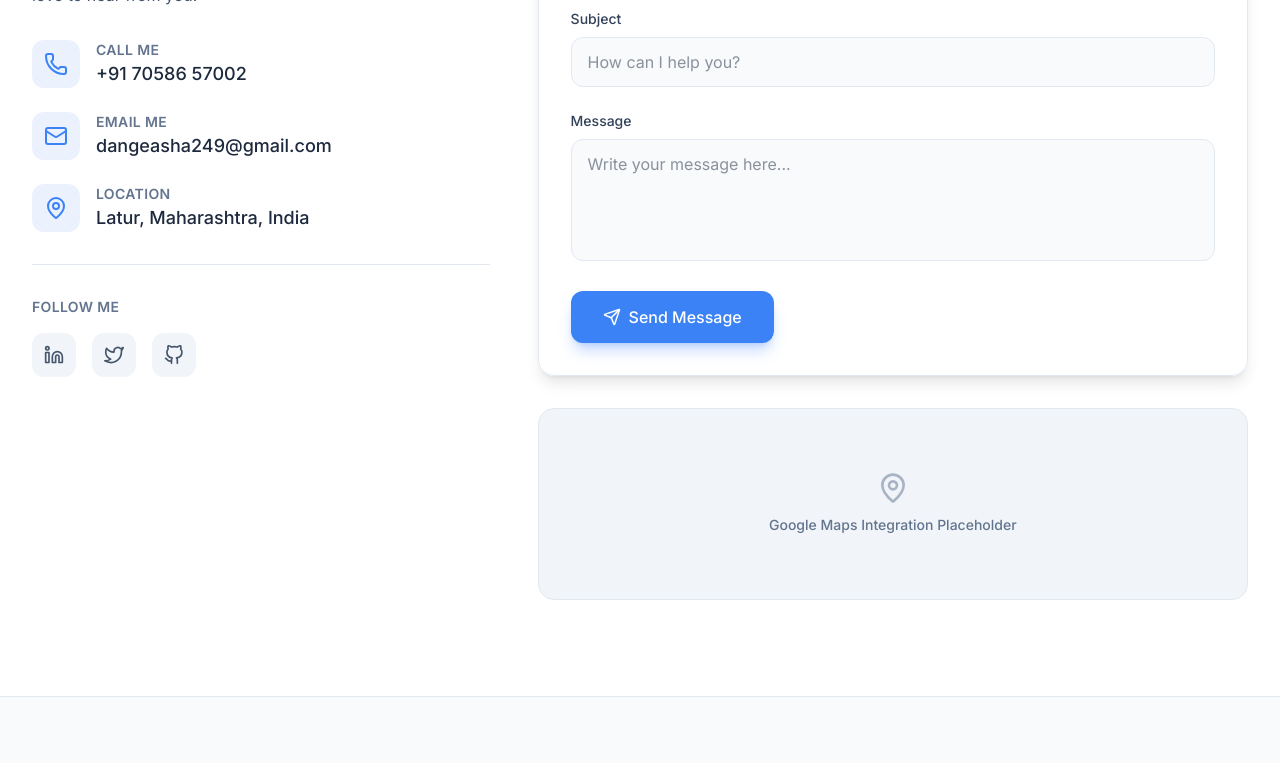
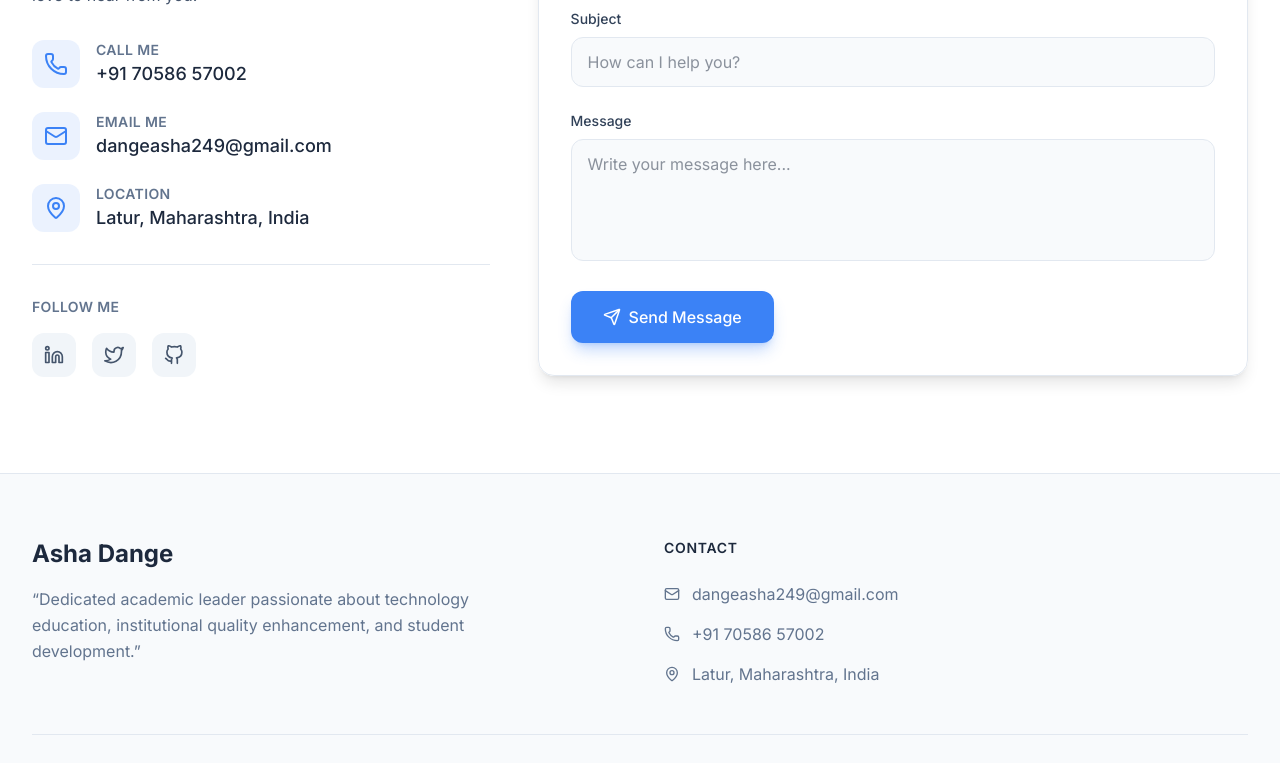
Before and after one commit to balaji3245/Asha-Dange-portfolio, a React (Vite) app: page / in a window 1280 px wide. Shown: the part 7193-7956 px from the top of the page. Built offline with nearby package versions, Linux system fonts and the light colour scheme.

Commit message:
remove: Google Maps placeholder from contact section

```diff
--- a/src/components/sections/Contact.jsx
+++ b/src/components/sections/Contact.jsx
@@ -145,13 +145,6 @@ export default function Contact() {
               </form>
             </div>
 
-            {/* Map Placeholder */}
-            <div className="w-full h-48 rounded-2xl bg-slate-100 dark:bg-white/5 border border-slate-200 dark:border-white/10 flex items-center justify-center overflow-hidden">
-              <div className="text-center text-slate-500 dark:text-slate-400">
-                <MapPin size={32} className="mx-auto mb-2 opacity-50" />
-                <span className="text-sm font-medium">Google Maps Integration Placeholder</span>
-              </div>
-            </div>
 
           </motion.div>
 
```
